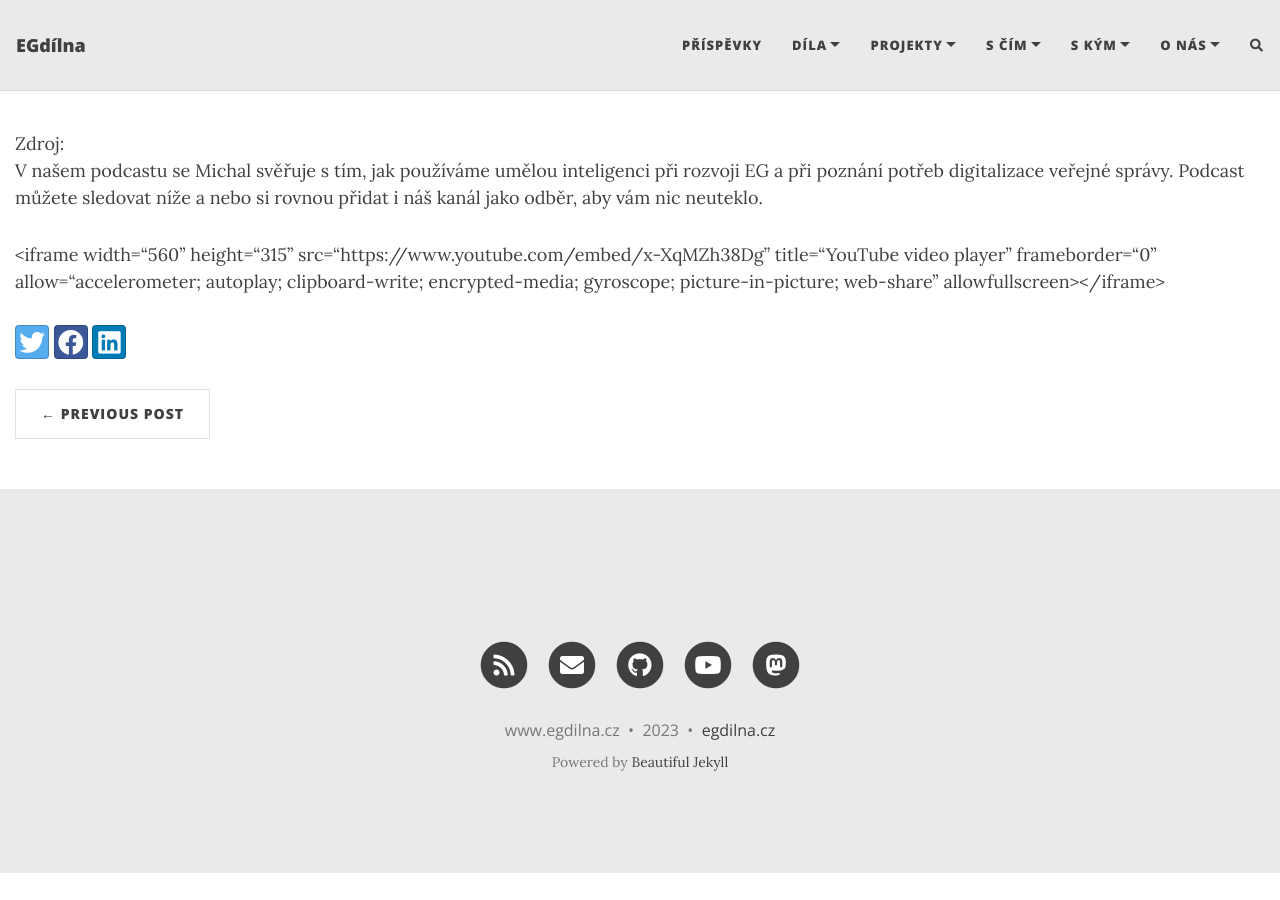
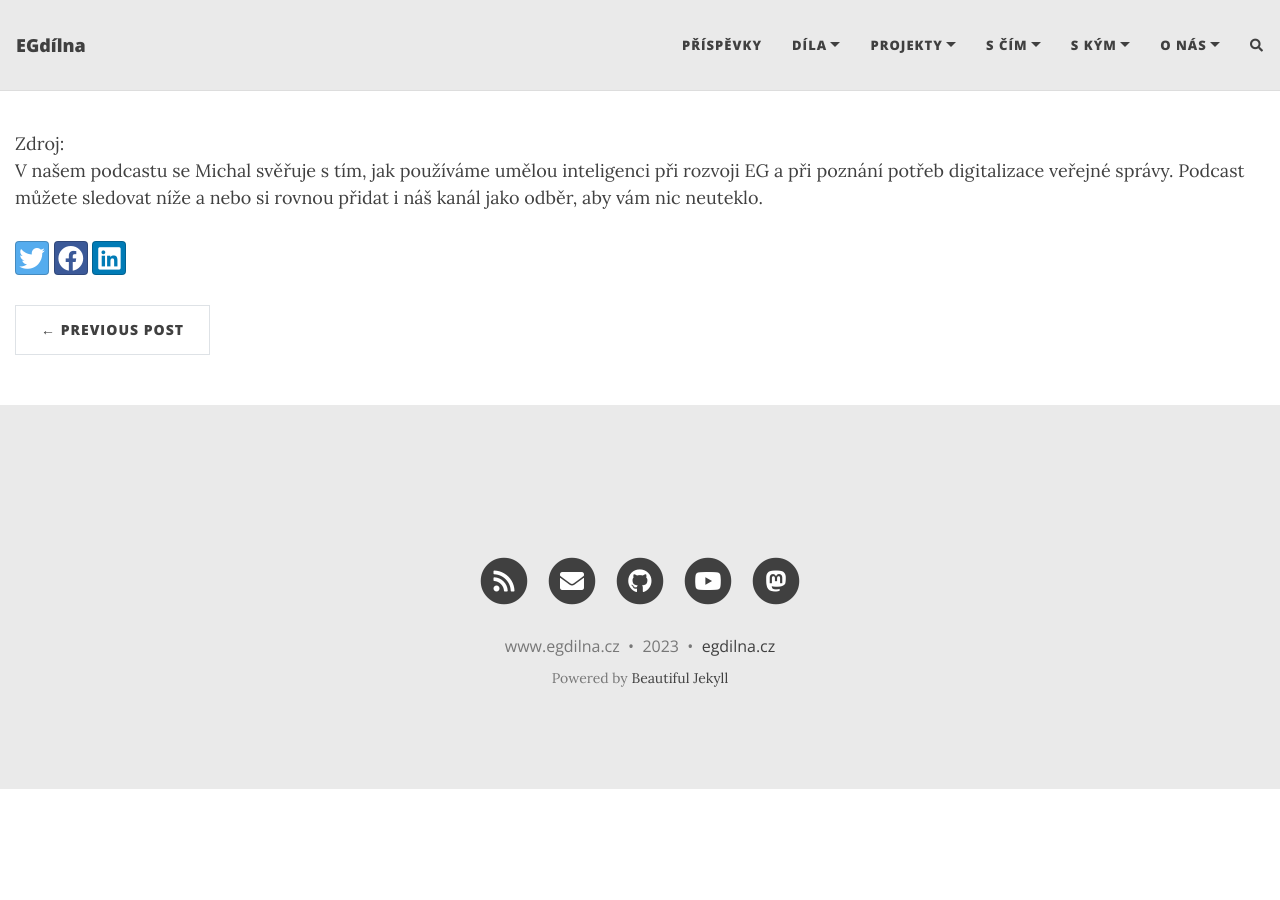
Before and after one commit to egdilna/egdilna.github.io, a Jekyll site: the page built from _posts/2023-04-11-podcast-hrajeme-si-s-UI.md, in a window 1280 px wide. Built offline with Jekyll 4.4.1, drawn with Linux system fonts in a browser that asks for light colours; nearby versions of some CDN libraries; comment, search, counter and statistics services are not loaded.

Commit message:
nefunguje HTML kód v článku

```diff
--- a/_posts/2023-04-11-podcast-hrajeme-si-s-UI.md
+++ b/_posts/2023-04-11-podcast-hrajeme-si-s-UI.md
@@ -5,6 +5,3 @@ tags: [EGdílna na Youtube, Média, Podcast, UI, Zajímavosti]
 ---
 
 V našem podcastu se Michal svěřuje s tím, jak používáme umělou inteligenci při rozvoji EG a při poznání potřeb digitalizace veřejné správy. Podcast můžete sledovat níže a nebo si rovnou přidat i náš kanál jako odběr, aby vám nic neuteklo.
-
-
-<iframe width=“560” height=“315” src=“https://www.youtube.com/embed/x-XqMZh38Dg” title=“YouTube video player” frameborder=“0” allow=“accelerometer; autoplay; clipboard-write; encrypted-media; gyroscope; picture-in-picture; web-share” allowfullscreen></iframe>
```
